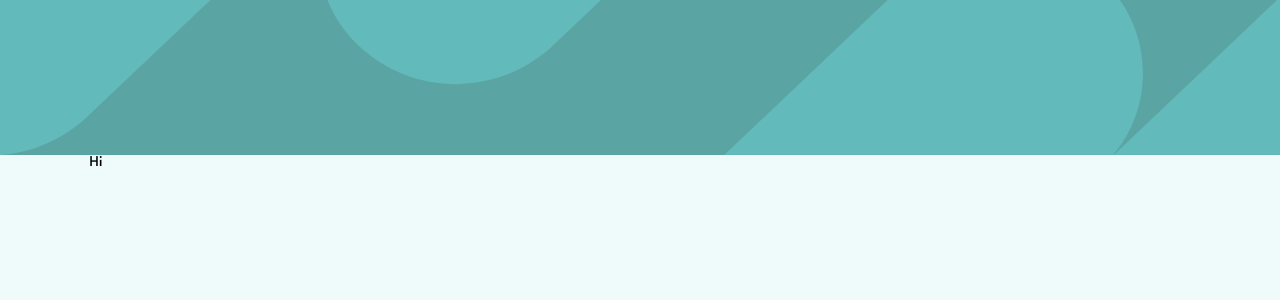
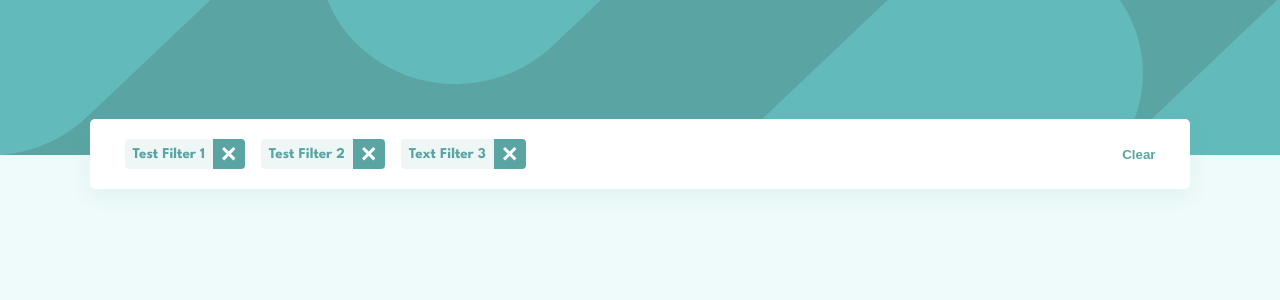
Before and after one commit to Senatrius/static-job-listings, a React (Vite) app: page / in a window 1280 px wide. Shown: the top 300 px of the page. Built offline with nearby package versions, Linux system fonts and the light colour scheme.

Commit message:
add selected filter component + functionality

```diff
--- a/src/App.tsx
+++ b/src/App.tsx
@@ -1,11 +1,29 @@
+import React, { useState } from "react"
 import { Header } from "./components/Header"
 import { Main } from "./components/Main"
+import { SelectedFilters } from "./components/SelectedFilters"
 
 function App() {
+  const [filters, setFilters] = useState(['Test Filter 1', 'Test Filter 2', 'Text Filter 3'])
+
+  const removeFilter = (e: React.MouseEvent<HTMLButtonElement>) => {
+    if(e.currentTarget.dataset.filter) {
+      const filterToRemove = e.currentTarget.dataset.filter;
+      const filterIndex = filters.indexOf(filterToRemove);
+
+      const newFilters = filters.filter((_, idx) => idx !== filterIndex)
+      setFilters(newFilters)
+    }
+  }
+
+  const clearAllFilters = () => {
+    setFilters([]);
+  }
+
   return <>
     <Header />
     <Main>
-      Hi
+      {filters.length > 0 ? <SelectedFilters clearAllFilters={clearAllFilters} removeFilter={removeFilter} filters={filters}/> : null}
     </Main>
   </>
 }
--- /dev/null
+++ b/src/components/SelectedFilters.tsx
@@ -0,0 +1,79 @@
+import styled from 'styled-components';
+import { COLORS } from '../globalStyles';
+
+const SelectedFiltersComponent = styled.div`
+  display: flex;
+  align-items: center;
+  justify-content: space-between;
+  width: 100%;
+  padding: 1.125rem;
+  box-shadow: 0 6px 20px ${COLORS.shadow};
+  background: white;
+  border-radius: 5px;
+  transform: translateY(-2rem);
+
+  @media screen and (min-width: 767px) {
+    padding: 1.25rem 2.1825rem;
+    transform: translateY(-2.25rem);
+  }
+`;
+
+const FilterList = styled.ul`
+  display: flex;
+  gap: 1rem;
+  list-style: none;
+  flex-wrap: wrap;
+`
+
+const FilterItem = styled.li`
+  display: flex;
+
+  & > span {
+    font-weight: 700;
+    padding: 0.5rem;
+    background: ${COLORS.filterChip};
+    color: ${COLORS.primary};
+    border-radius: 0.25rem 0 0 0.25rem;
+  }
+`
+
+const ClearFilters = styled.button`
+  margin: 0;
+  padding: 0;
+  background: transparent;
+  border: none;
+  outline: none;
+  color: ${COLORS.primary};
+  font-weight: 700;
+  cursor: pointer;
+
+  &:hover {
+    text-decoration: underline;
+  }
+`;
+
+const RemoveFilter = styled.button`
+  width: 2rem;
+  border-radius: 0 0.25rem 0.25rem 0;
+  border: none;
+  outline: none;
+  background-color: ${COLORS.primary};
+  background-image: url('src/images/icon-remove.svg');
+  background-position: center;
+  background-repeat: no-repeat;
+  cursor: pointer;
+  transition: 0.05;
+
+  &:hover {
+    background-color: ${COLORS.darkGray};
+  }
+`;
+
+export const SelectedFilters = ({clearAllFilters, removeFilter, filters}: {clearAllFilters: () => void, removeFilter: (...args: any) => void, filters: string[]}) => {
+  return <SelectedFiltersComponent>
+    <FilterList>
+      {filters.map(filter => <FilterItem key={filter}><span>{filter}</span><RemoveFilter onClick={e => removeFilter(e)} data-filter={filter} aria-label={`Remove ${filter} filter`}/></FilterItem>)}
+    </FilterList>
+    <ClearFilters onClick={clearAllFilters} aria-label="Clear all filters">Clear</ClearFilters>
+  </SelectedFiltersComponent>
+}
```
